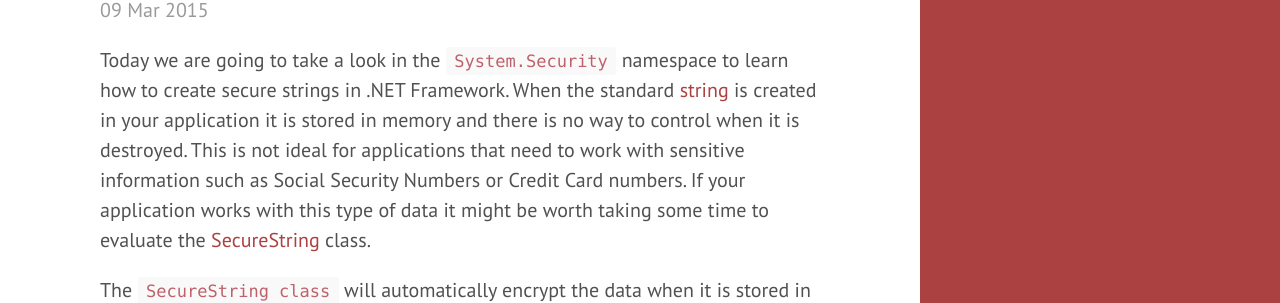
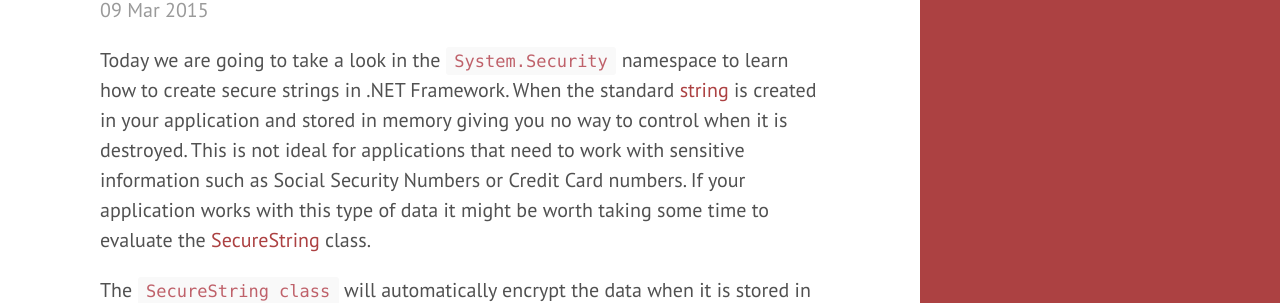
Before and after one commit to jsturtevant/jsturtevant.github.io, a Jekyll site: the page built from _posts/2015-03-09-net-secure-string.markdown, in a window 1280 px wide and 900 px high. Shown: the part 135-438 px from the top of the window. Built offline with Jekyll 4.4.1, drawn with Linux system fonts in a browser that asks for light colours; Markdown is read by kramdown in place of the engine named in the settings; comment, search, counter and statistics services are not loaded.

Commit message:
fix wording

````diff
--- a/_posts/2015-03-09-net-secure-string.markdown
+++ b/_posts/2015-03-09-net-secure-string.markdown
@@ -8,7 +8,7 @@ categories:
 ---
 
 
-Today we are going to take a look in the ```System.Security``` namespace to learn how to create secure strings in .NET Framework.  When the standard [string](https://msdn.microsoft.com/en-us/library/362314fe.aspx) is created in your application it is stored in memory and there is no way to control when it is destroyed.  This is not ideal for applications that need to work with sensitive information such as Social Security Numbers or Credit Card numbers.  If your application works with this type of data it might be worth taking some time to evaluate the [SecureString](https://msdn.microsoft.com/en-us/library/system.security.securestring(v=vs.110).aspx) class.
+Today we are going to take a look in the ```System.Security``` namespace to learn how to create secure strings in .NET Framework.  When the standard [string](https://msdn.microsoft.com/en-us/library/362314fe.aspx) is created in your application and stored in memory giving you no way to control when it is destroyed.  This is not ideal for applications that need to work with sensitive information such as Social Security Numbers or Credit Card numbers.  If your application works with this type of data it might be worth taking some time to evaluate the [SecureString](https://msdn.microsoft.com/en-us/library/system.security.securestring(v=vs.110).aspx) class.
 
 The ```SecureString class``` will automatically encrypt the data when it is stored in memory.   It also implements the IDisposable interface so that you can control when the string is destroyed.  Even better than just freeing memory, the Dispose method writes binary zeros to the allocated memory before it is freed.  This ensures that the string is not readable after it's memory is done being used.
 
````
